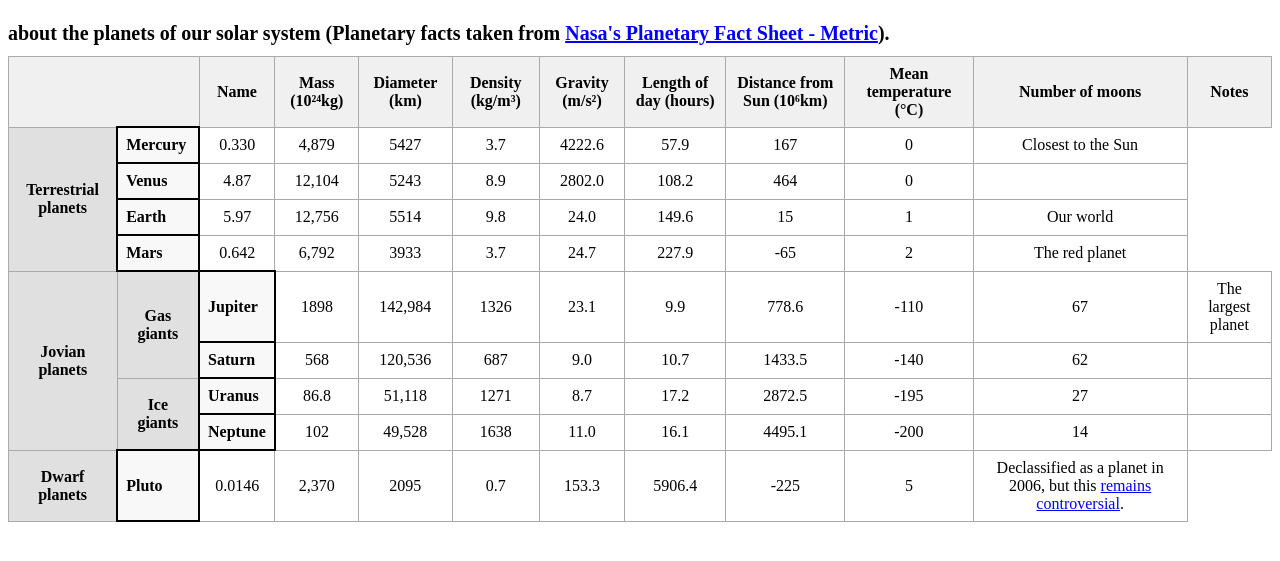
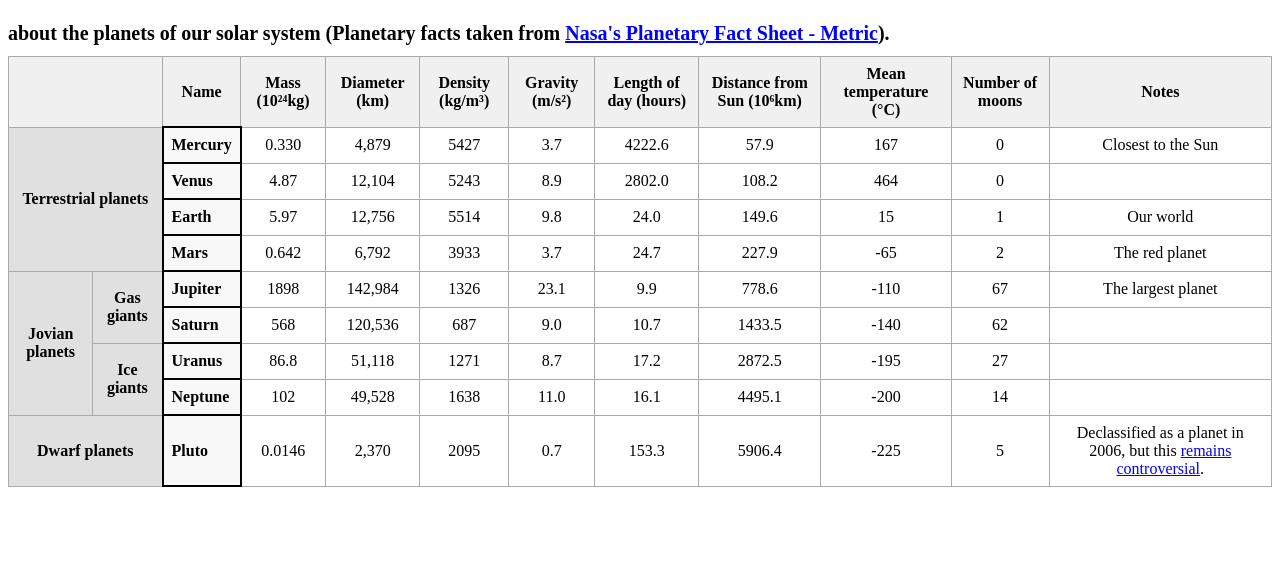
Before and after one commit to amshu-design/amshika.github.io, a plain HTML site: page lab2/Part_2_table.html in a window 1280 px wide. Shown: the part 61-622 px from the top of the page. Drawn offline with Linux system fonts and the light colour scheme.

Commit message:
corrected some faults

```diff
--- a/lab2/Part_2_table.html
+++ b/lab2/Part_2_table.html
@@ -74,7 +74,7 @@
     </thead>
     <tbody>
       <tr>
-        <th scope="rowgroup" rowspan="4">Terrestrial planets</th>
+        <th scope="rowgroup" colspan="2" rowspan="4">Terrestrial planets</th>
         <th scope="row">Mercury</th>
         <td>0.330</td>
         <td>4,879</td>
@@ -176,7 +176,7 @@
       </tr>
 
       <tr>
-        <th scope="rowgroup" >Dwarf planets</th>
+        <th scope="rowgroup" colspan="2">Dwarf planets</th>
         <th scope="row">Pluto</th>
         <td>0.0146</td>
         <td>2,370</td>
```
